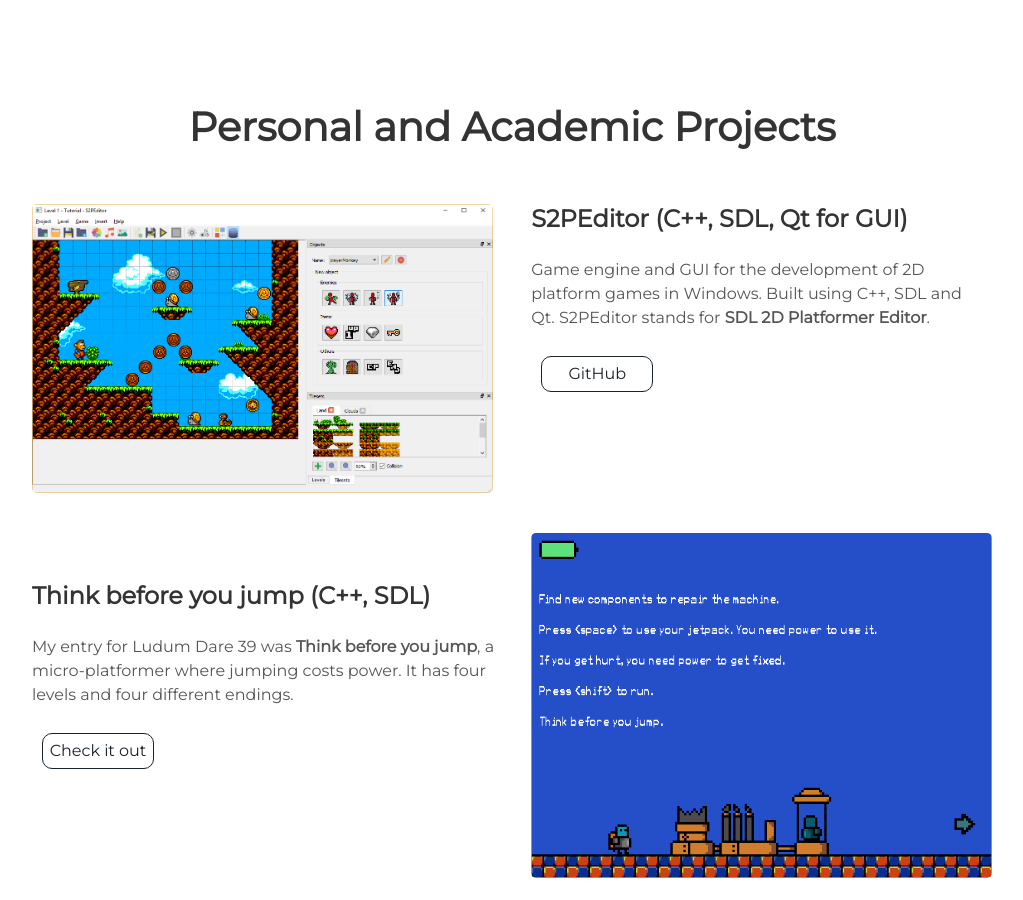
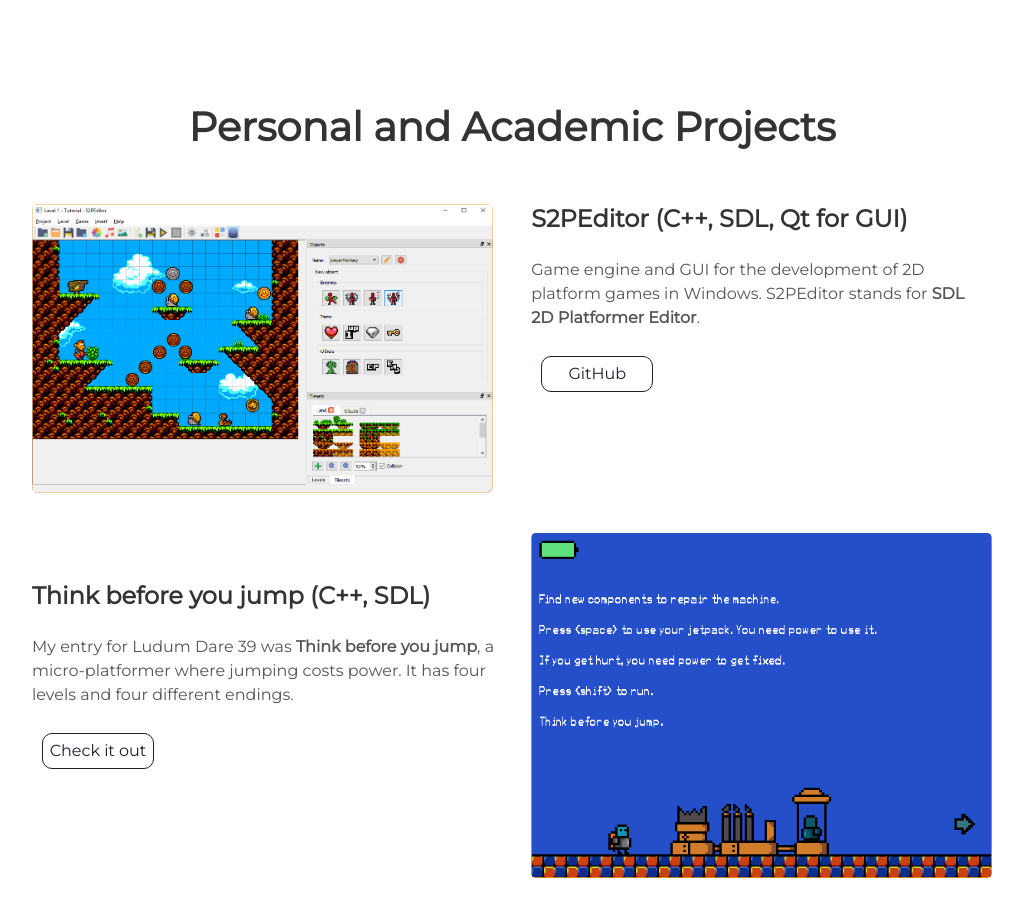
Before and after one commit to aaronojeda/aaronojeda.github.io, a Jekyll site: the page built from index.html, in a window 1280 px wide and 900 px high, scrolled down 1953 px. Shown: the whole window, without its empty margins (128-1151 px from the left). Built offline with Jekyll 4.4.1, drawn with Linux system fonts in a browser that asks for light colours; some of the changed text lies outside the part shown.

Commit message:
About updated and last fixes to the first version

```diff
--- a/_config.yml
+++ b/_config.yml
@@ -23,6 +23,6 @@ exclude: ['package.json', 'src' , 'node_modules']
 # Project descriptions
 project_AG: <b>American Girl World</b> is a visual novel taking place in the world of American Girl, the popular line of dolls of Mattel.
 project_HempInc: <b>Hemp Inc - Weed & Marijuana Business Game</b> is a simulation game where you start from scratch with the goal of building your own cannabis empire.
-project_S2PEditor: Game engine and GUI for the development of 2D platform games in Windows. Built using C++, SDL and Qt. S2PEditor stands for <b>SDL 2D Platformer Editor</b>.
+project_S2PEditor: Game engine and GUI for the development of 2D platform games in Windows. S2PEditor stands for <b>SDL 2D Platformer Editor</b>.
 project_ThinkB4: My entry for Ludum Dare 39 was <b>Think before you jump</b>, a micro-platformer where jumping costs power. It has four levels and four different endings.
 project_Epione: Co-founder of <b>e-pione</b>, startup with the aim of finding machine learning solutions for the diagnosis of neurological diseases.
--- a/_includes/about.html
+++ b/_includes/about.html
@@ -1,6 +1,15 @@
  <div class="user-details">
   <h1> About Me </h1>
-  <p> {{site.user_description}} </p>
+  <!-- <p> {{site.user_description}} </p> -->
+  <p>
+    Hello, my name is Aarón Ojeda and I am a computer engineer. After some data mining projects, I decided to focus on the field I love the most: video games.
+  </p>
+  <p>
+    I started by making my Computer Science Engineer's Degree thesis about 2D platformers. In the meantime I worked as a teacher imparting Game Maker workshops and out of school activities.
+  </p>
+  <p>
+    I graduated on 2017 and after that I got a job at BoomBox S.L.U. where I was part of the development of American Girl World and Hemp Inc. Right now I am looking for new opportunities in the industry.
+  </p>
   <a class="project-link" href="/download/CurriculumVitae_AaronOjeda.pdf" download>CV</a>
 </div>
 <!-- <div class="user">
--- a/_includes/header.html
+++ b/_includes/header.html
@@ -12,7 +12,7 @@
       </div>
       <div class="header-links">
         <a class="link" href="#projects" data-scroll>Projects</a>
-        <a class="link" href="#about" data-scroll>About Me</a>
+        <a class="link" href="#about" data-scroll>About</a>
         <!-- <a class="link" href="#cv" data-scroll>CV</a> -->
       </div>
   </div>
```
Also changed, not shown: 1 other file.
